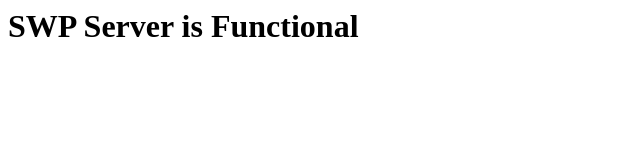
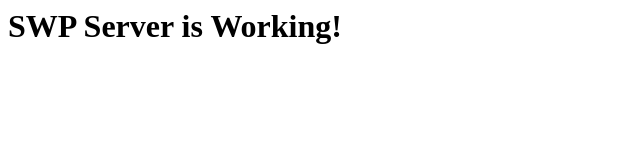
Before and after one commit to Websevel/Assignment-02, a plain HTML site: page src/www/index.html in a window 1280 px wide. Shown: the whole page, without its empty margins (0-640 px from the left). Drawn offline with Linux system fonts and the light colour scheme.

Commit message:
Update index.html

```diff
--- a/src/www/index.html
+++ b/src/www/index.html
@@ -1 +1 @@
-<h1>SWP Server is Functional</h1>
+<html><body><h1>SWP Server is Working!</h1></body></html>
```
